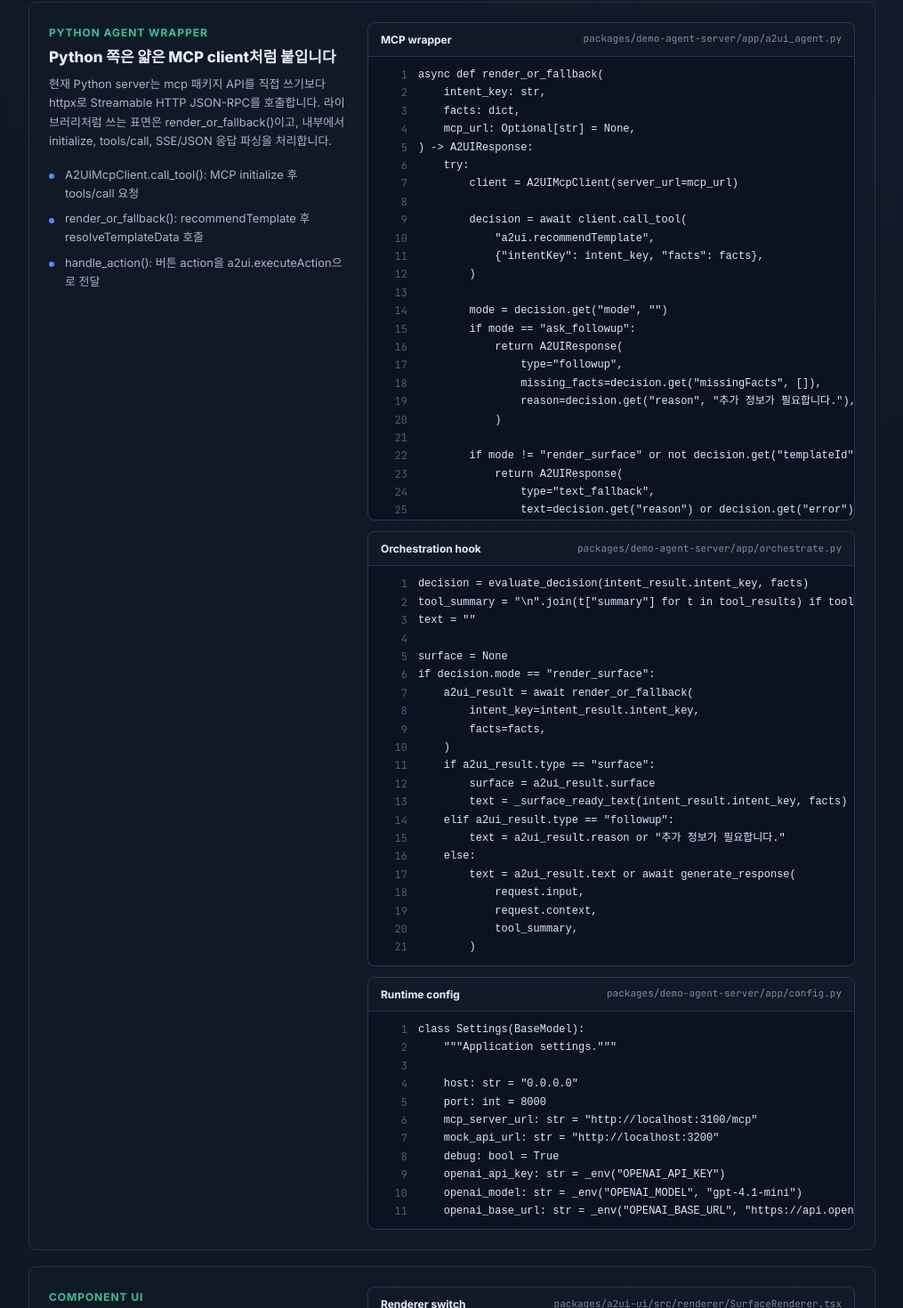
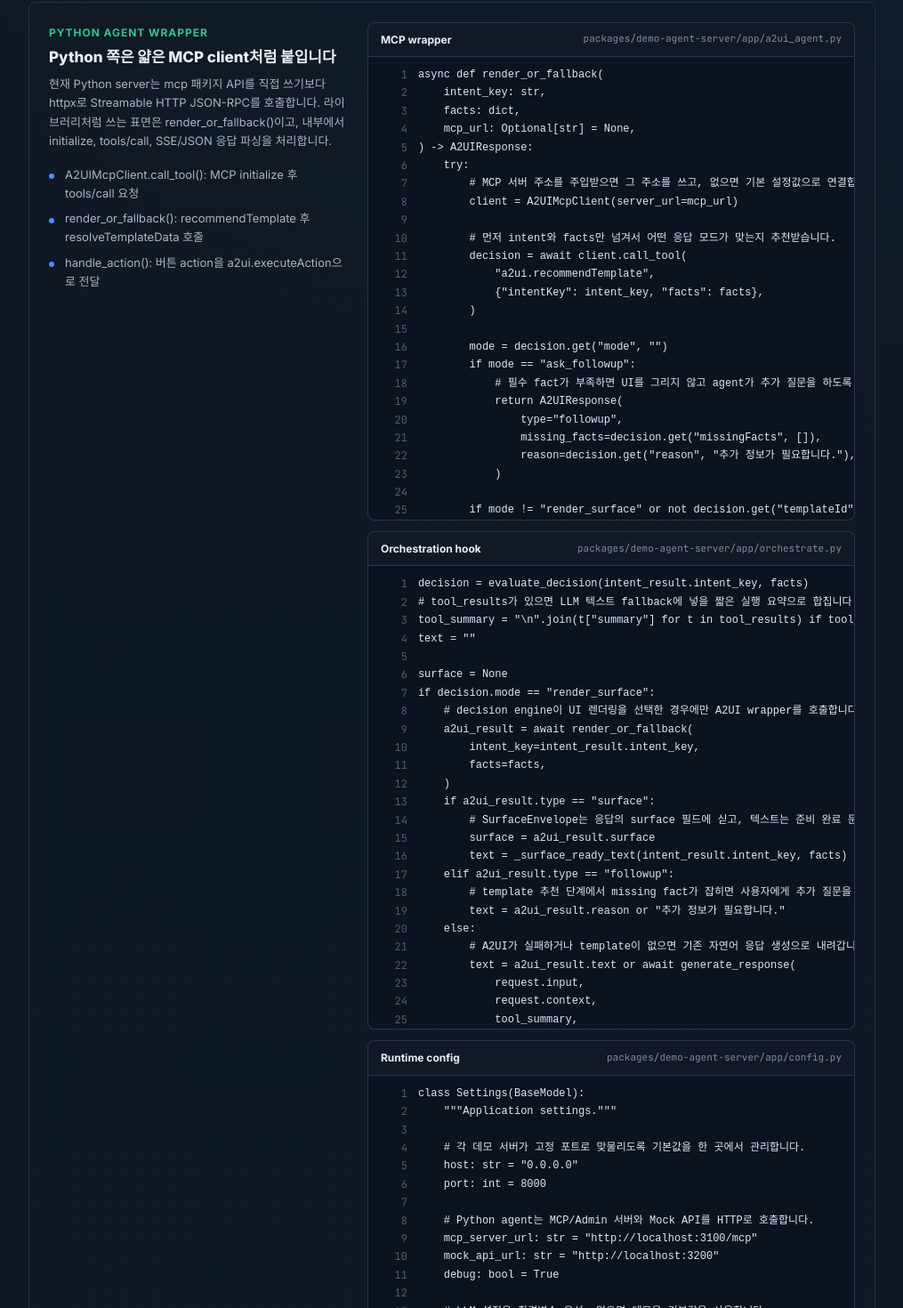
Before and after one commit to tahooki/a2ui-poc-rt-new-3, a Next.js app: page /code-guide in a window 1280 px wide. Shown: the part 1277-2747 px from the top of the page at 89% size, without its empty margins (248-1263 px from the left). Built offline with nearby package versions, Linux system fonts and the light colour scheme.

Commit message:
Add comments to code guide snippets

```diff
--- a/src/devops-console/pages/code-guide-page.tsx
+++ b/src/devops-console/pages/code-guide-page.tsx
@@ -65,8 +65,10 @@ const featureStories: FeatureStory[] = [
     mcp_url: Optional[str] = None,
 ) -> A2UIResponse:
     try:
+        # MCP 서버 주소를 주입받으면 그 주소를 쓰고, 없으면 기본 설정값으로 연결합니다.
         client = A2UIMcpClient(server_url=mcp_url)
 
+        # 먼저 intent와 facts만 넘겨서 어떤 응답 모드가 맞는지 추천받습니다.
         decision = await client.call_tool(
             "a2ui.recommendTemplate",
             {"intentKey": intent_key, "facts": facts},
@@ -74,6 +76,7 @@ const featureStories: FeatureStory[] = [
 
         mode = decision.get("mode", "")
         if mode == "ask_followup":
+            # 필수 fact가 부족하면 UI를 그리지 않고 agent가 추가 질문을 하도록 돌려줍니다.
             return A2UIResponse(
                 type="followup",
                 missing_facts=decision.get("missingFacts", []),
@@ -81,11 +84,13 @@ const featureStories: FeatureStory[] = [
             )
 
         if mode != "render_surface" or not decision.get("templateId"):
+            # 렌더링 가능한 template이 없으면 기존 텍스트 답변 경로로 fallback합니다.
             return A2UIResponse(
                 type="text_fallback",
                 text=decision.get("reason") or decision.get("error"),
             )
 
+        # 추천된 templateId와 facts를 resolver에 넘겨 SurfaceEnvelope를 생성합니다.
         envelope = await client.call_tool(
             "a2ui.resolveTemplateData",
             {
@@ -95,13 +100,16 @@ const featureStories: FeatureStory[] = [
         )
 
         if "error" in envelope:
+            # resolver 실패는 UI 대신 텍스트 오류로 감싸서 agent 응답이 끊기지 않게 합니다.
             return A2UIResponse(
                 type="text_fallback",
                 text=f"템플릿 렌더링 실패: {envelope['error']}",
             )
 
+        # 성공하면 host가 그대로 렌더링할 수 있는 envelope를 surface 타입으로 반환합니다.
         return A2UIResponse(type="surface", surface=envelope)
     except Exception as e:
+        # MCP 서버가 내려갔거나 네트워크 문제가 나도 chat 응답은 텍스트로 계속 진행됩니다.
         return A2UIResponse(
             type="text_fallback",
             text=f"A2UI 연결 실패. 텍스트로 응답합니다. ({e})",
@@ -111,21 +119,26 @@ const featureStories: FeatureStory[] = [
         title: "Orchestration hook",
         file: "packages/demo-agent-server/app/orchestrate.py",
         snippet: `decision = evaluate_decision(intent_result.intent_key, facts)
+# tool_results가 있으면 LLM 텍스트 fallback에 넣을 짧은 실행 요약으로 합칩니다.
 tool_summary = "\\n".join(t["summary"] for t in tool_results) if tool_results else None
 text = ""
 
 surface = None
 if decision.mode == "render_surface":
+    # decision engine이 UI 렌더링을 선택한 경우에만 A2UI wrapper를 호출합니다.
     a2ui_result = await render_or_fallback(
         intent_key=intent_result.intent_key,
         facts=facts,
     )
     if a2ui_result.type == "surface":
+        # SurfaceEnvelope는 응답의 surface 필드에 싣고, 텍스트는 준비 완료 문구만 둡니다.
         surface = a2ui_result.surface
         text = _surface_ready_text(intent_result.intent_key, facts)
     elif a2ui_result.type == "followup":
+        # template 추천 단계에서 missing fact가 잡히면 사용자에게 추가 질문을 돌려줍니다.
         text = a2ui_result.reason or "추가 정보가 필요합니다."
     else:
+        # A2UI가 실패하거나 template이 없으면 기존 자연어 응답 생성으로 내려갑니다.
         text = a2ui_result.text or await generate_response(
             request.input,
             request.context,
@@ -138,11 +151,16 @@ if decision.mode == "render_surface":
         snippet: `class Settings(BaseModel):
     """Application settings."""
 
+    # 각 데모 서버가 고정 포트로 맞물리도록 기본값을 한 곳에서 관리합니다.
     host: str = "0.0.0.0"
     port: int = 8000
+
+    # Python agent는 MCP/Admin 서버와 Mock API를 HTTP로 호출합니다.
     mcp_server_url: str = "http://localhost:3100/mcp"
     mock_api_url: str = "http://localhost:3200"
     debug: bool = True
+
+    # LLM 설정은 환경변수 우선, 없으면 데모용 기본값을 사용합니다.
     openai_api_key: str = _env("OPENAI_API_KEY")
     openai_model: str = _env("OPENAI_MODEL", "gpt-4.1-mini")
     openai_base_url: str = _env("OPENAI_BASE_URL", "https://api.openai.com/v1")`,
@@ -163,6 +181,7 @@ if decision.mode == "render_surface":
         title: "Renderer switch",
         file: "packages/a2ui-ui/src/renderer/SurfaceRenderer.tsx",
         snippet: `export function SurfaceRenderer({ envelope, onAction }: SurfaceRendererProps) {
+  // surfaceConfig가 있으면 catalog에서 내려온 dynamic parts 기반 화면입니다.
   if ((envelope as DynamicA2UIEnvelope).surfaceConfig) {
     const dynamicEnvelope = envelope as DynamicA2UIEnvelope;
     return (
@@ -174,8 +193,10 @@ if decision.mode == "render_surface":
     );
   }
 
+  // surfaceConfig가 없으면 미리 등록된 고정 React template을 templateId로 찾습니다.
   const def = getTemplate(envelope.templateId);
   if (!def) {
+    // 등록되지 않은 template은 payload를 같이 보여줘서 catalog 문제를 디버깅하기 쉽게 합니다.
     return (
       <div style={{ padding: 16, background: "#1a1a2e" }}>
         <div>Template not found: {envelope.templateId}</div>
@@ -185,6 +206,7 @@ if decision.mode == "render_surface":
   }
 
   const Component = def.component;
+  // template component는 payload, action 계약, action callback만 알면 됩니다.
   return (
     <Component
       payload={envelope.payload}
@@ -202,6 +224,7 @@ if decision.mode == "render_surface":
   surfaceConfig,
   onAction,
 }: DynamicA2UICardRendererProps) {
+  // envelope가 새로 내려오면 local draft도 새 payload 기준으로 리셋되도록 key를 만듭니다.
   const payloadKey = \`\${envelope.templateId}:\${envelope.freshnessKey ?? envelope.updatedAt}\`;
   const [draftState, setDraftState] = useState({
     key: payloadKey,
@@ -209,10 +232,12 @@ if decision.mode == "render_surface":
   });
   const draftPayload = draftState.key === payloadKey ? draftState.payload : envelope.payload;
 
+  // 입력형 part가 값을 바꾸면 서버 payload가 아니라 화면의 draft payload만 갱신합니다.
   const updateDraftPayload = useCallback((payload: Record<string, unknown>) => {
     setDraftState({ key: payloadKey, payload });
   }, [payloadKey]);
 
+  // binding resolver는 payload/actions/meta를 같은 context에서 참조합니다.
   const bindingContext: BindingContext = {
     payload: draftPayload,
     actions: envelope.actions,
@@ -220,6 +245,7 @@ if decision.mode == "render_surface":
   };
 
   const card = surfaceConfig.card ?? {};
+  // card.title 같은 값은 정적 문자열이거나 binding 표현식일 수 있어 먼저 resolve합니다.
   const title = card.title
     ? textValue(resolveBindingValue(card.title, bindingContext), envelope.templateId)
     : envelope.templateId;
@@ -230,10 +256,12 @@ if decision.mode == "render_surface":
   return (
     <A2UICardShell actions={actions} onAction={onAction} payload={draftPayload} title={title}>
       {surfaceConfig.parts.map((part) => {
+        // part.type은 component registry의 key입니다. 없는 type은 fallback으로 표시합니다.
         const Part = getA2UIPart(part.type);
         if (!Part) {
           return <UnknownPartFallback id={part.id} key={part.id} type={part.type} />;
         }
+        // part props 안의 binding을 현재 payload 기준 실제 prop 값으로 바꿉니다.
         const props = resolveProps(part.props, bindingContext);
         return (
           <Part
@@ -253,14 +281,17 @@ if decision.mode == "render_surface":
         file: "packages/a2ui-chat/src/A2UISurfaceHost.tsx",
         snippet: `const handleAction = useCallback(
   async (event: Parameters<NonNullable<ComponentProps<typeof SurfaceRenderer>["onAction"]>>[0]) => {
+    // surface가 없거나 action이 잠긴 상태면 버튼 클릭을 서버로 보내지 않습니다.
     if (!normalizedSurface || disabled || readOnly || !onAction) return;
 
+    // 즉시 optimistic 상태를 start로 바꿔 버튼/상태 UI가 반응하게 합니다.
     setStatus((current) => reduceA2UISurfaceStatus(current, {
       type: "start",
       actionId: event.actionId,
     }));
 
     try {
+      // host가 받은 action 이벤트에 현재 surface를 붙여 외부 action handler로 전달합니다.
       const result = await onAction({
         actionId: event.actionId,
         kind: event.kind,
@@ -270,9 +301,11 @@ if decision.mode == "render_surface":
       });
       const nextSurface = normalizeA2UISurface(result.surface);
       if (nextSurface || result.surface === null) {
+        // action 결과가 새 surface를 주면 화면을 교체하고, null이면 surface를 비웁니다.
         onSurfaceChange?.(nextSurface);
       }
       if (result.facts) {
+        // 서버가 갱신한 facts는 다음 turn의 context로 이어질 수 있게 올려줍니다.
         onFactsChange?.(result.facts);
       }
       setStatus((current) => reduceA2UISurfaceStatus(current, {
@@ -281,6 +314,7 @@ if decision.mode == "render_surface":
         message: result.message,
       }));
     } catch (error) {
+      // action 실패도 status reducer로 모아 표시하면 renderer 쪽 코드는 단순해집니다.
       setStatus((current) => reduceA2UISurfaceStatus(current, {
         type: "error",
         actionId: event.actionId,
@@ -307,6 +341,7 @@ if decision.mode == "render_surface":
         title: "MCP transport",
         file: "packages/a2ui-admin/src/mcp-server/server.ts",
         snippet: `function createMcpServer(): McpServer {
+  // MCP 서버 인스턴스에 A2UI tool들을 등록해서 client가 tools/call로 부를 수 있게 합니다.
   const server = new McpServer(
     { name: "a2ui-mcp-server", version: "0.1.0" },
     { capabilities: { tools: {} } },
@@ -315,16 +350,19 @@ if decision.mode == "render_surface":
   return server;
 }
 
+// Streamable HTTP는 session별 transport를 유지해야 이후 요청을 같은 연결로 이어갈 수 있습니다.
 const transports = new Map<string, StreamableHTTPServerTransport>();
 
 app.post("/mcp", async (req, res) => {
   const sessionId = req.headers["mcp-session-id"] as string | undefined;
   if (sessionId && transports.has(sessionId)) {
+    // 기존 session이면 만들어 둔 transport가 요청 body를 그대로 처리합니다.
     const transport = transports.get(sessionId)!;
     await transport.handleRequest(req, res, req.body);
     return;
   }
 
+  // 첫 요청이면 새 transport와 MCP server를 만들고 연결한 뒤 initialize 요청을 처리합니다.
   const transport = new StreamableHTTPServerTransport({
     sessionIdGenerator: () => randomUUID(),
   });
@@ -337,6 +375,7 @@ app.post("/mcp", async (req, res) => {
         title: "MCP tools",
         file: "packages/a2ui-admin/src/mcp-server/tools/register-tools.ts",
         snippet: `server.tool(
+  // Agent가 가진 intent/facts로 렌더링 모드와 templateId를 결정합니다.
   "a2ui.recommendTemplate",
   "context 기반 템플릿 추천. intent와 facts로 적절한 템플릿을 판단합니다.",
   {
@@ -344,6 +383,7 @@ app.post("/mcp", async (req, res) => {
     facts: z.record(z.string(), z.unknown()).describe("Collected facts from agent"),
   },
   async ({ intentKey, facts }) => {
+    // decision-engine은 catalog rule을 보고 render_surface, ask_followup 등을 반환합니다.
     const decision = evaluateDecision(intentKey, facts as Record<string, unknown>);
     return {
       content: [{ type: "text" as const, text: JSON.stringify(decision) }],
@@ -352,17 +392,21 @@ app.post("/mcp", async (req, res) => {
 );
 
 server.tool(
+  // 추천된 template을 실제 화면 데이터인 SurfaceEnvelope로 확정합니다.
   "a2ui.resolveTemplateData",
   "resolver chain을 실행하여 template payload를 생성합니다. SurfaceEnvelope을 반환합니다.",
   { templateId: z.string(), context: z.record(z.string(), z.unknown()) },
   async ({ templateId, context }) => {
+    // 권한 확인까지 포함해서 resolver chain, binding, validation을 실행합니다.
     const result = await resolveTemplateById(templateId, context, { checkAuth: true });
     if (result.error || !result.envelope) {
+      // MCP tool error로 표시하되, client가 읽을 수 있도록 JSON text에도 error를 담습니다.
       return {
         content: [{ type: "text" as const, text: JSON.stringify({ error: result.error }) }],
         isError: true,
       };
     }
+    // 성공 시 renderer가 바로 사용할 SurfaceEnvelope를 JSON 문자열로 반환합니다.
     return { content: [{ type: "text" as const, text: JSON.stringify(result.envelope) }] };
   },
 );`,
@@ -374,26 +418,33 @@ server.tool(
   registration: TemplateRegistration,
   context: Record<string, unknown>,
 ): Promise<ResolveTemplateResult> {
+  // resolverData는 context에서 시작해 각 resolver 결과가 누적되는 작업 공간입니다.
   const resolverData: Record<string, unknown> = { ...context };
   const trace: ResolverTrace[] = [];
 
   for (const resolver of registration.resolvers) {
     if (resolver.enabled === false) continue;
+    // API/static/transform 같은 resolver를 순서대로 실행하고 결과를 trace에 남깁니다.
     const result = await runResolver(registration, resolver, resolverData);
     trace.push(result);
     if (result.status === "failed" && result.phase === "blocking") {
+      // blocking resolver 실패는 payload를 만들 수 없으므로 즉시 중단합니다.
       return { trace, resolverData, error: result.error ?? \`Resolver failed: \${resolver.id}\` };
     }
   }
 
+  // resolver 이후 계산 가능한 공통 필드는 binding 전에 보강합니다.
   applyBuiltInDerivedFields(registration, resolverData);
 
+  // binding recipe가 resolverData를 template payload 형태로 매핑합니다.
   const payload = applyBinding(registration.bindingRecipe, resolverData);
   const validation = validatePayload(registration.bindingRecipeId, payload, registration.generatedValidation);
   if (!validation.valid) {
+    // payload 계약을 통과하지 못하면 잘못된 UI를 렌더링하지 않고 error로 돌려줍니다.
     return { trace, resolverData, validation, error: "Payload validation failed" };
   }
 
+  // action도 payload 상태를 보고 enabled/disabled 여부를 계산합니다.
   const actions = registration.actions.map((action) => actionAvailability(action, payload));
   const generatedAt = new Date().toISOString();
   return {
@@ -408,6 +459,7 @@ server.tool(
       payload,
       actions,
       surfaceConfig: registration.surfaceConfig,
+      // meta에는 Admin/디버깅 화면에서 추적할 실행 정보를 함께 싣습니다.
       meta: { generatedAt, catalogTemplateId: registration.templateId, resolverTraceDetail: trace },
     },
   };
@@ -526,7 +578,7 @@ export function CodeGuidePage() {
       activePage="codeGuide"
       assistantOpen={false}
       hideAssistantTrigger
-      lastUpdated="2026-05-15"
+      lastUpdated="2026-05-18"
       onToggleAssistant={() => {}}
       onToggleSidebar={() => setSidebarOpen((value) => !value)}
       pageScope="A2UI Code Guide"
```
